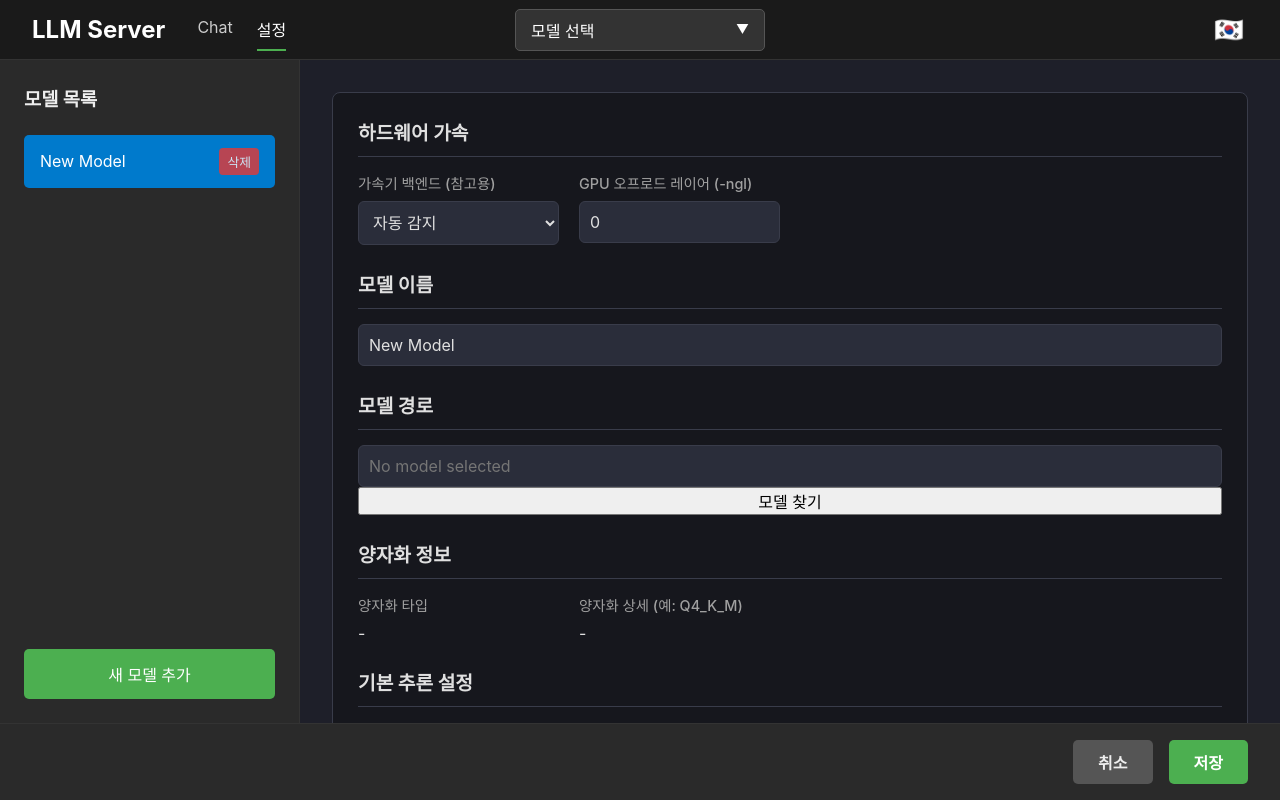
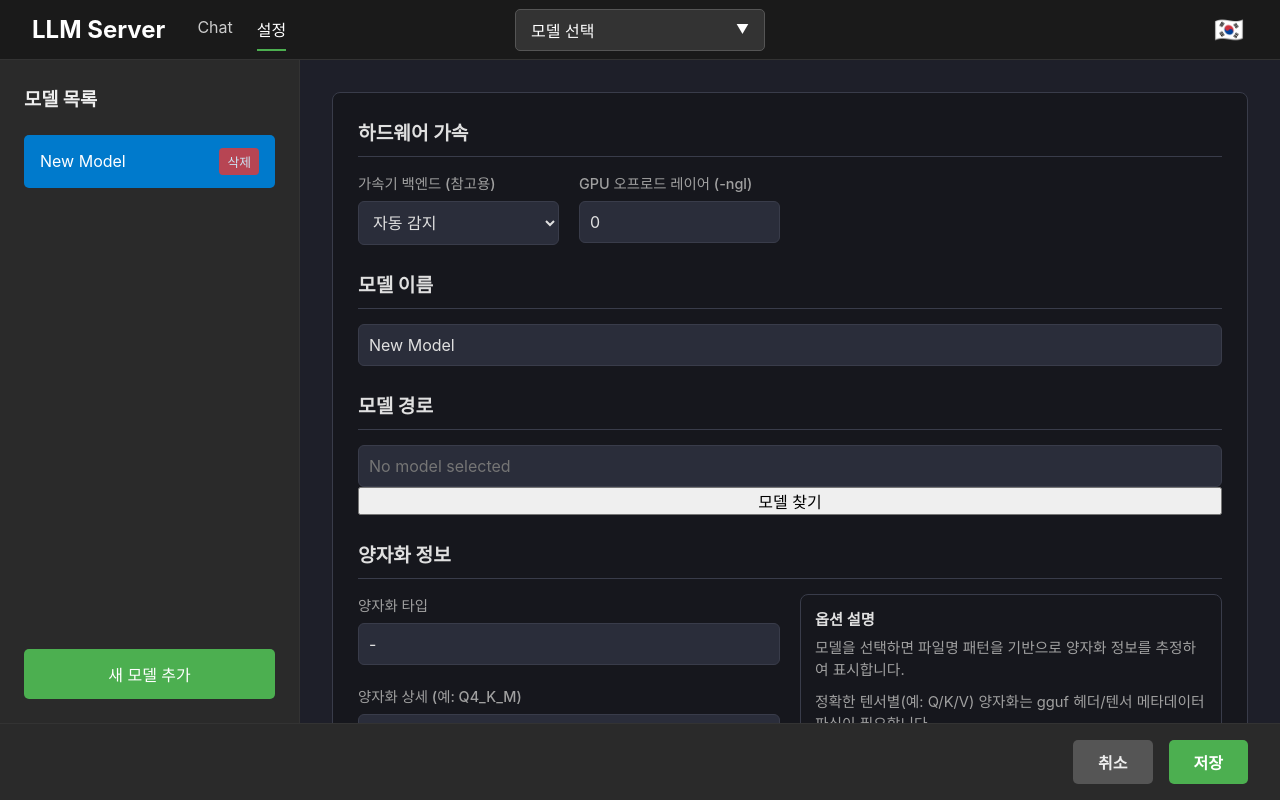
Before and after one commit to DAIOSFoundation/llm-server, a React (Vite) app in the folder frontend/: page /settings in a window 1280 px wide. Both pictures are taken after a click on the button "새 모델 추가". Built offline with nearby package versions, Linux system fonts and the light colour scheme.

Commit message:
Add quantization option guide panel

```diff
--- a/frontend/src/components/ModelForm.css
+++ b/frontend/src/components/ModelForm.css
@@ -26,6 +26,56 @@
   display: grid;
   grid-template-columns: repeat(auto-fill, minmax(200px, 1fr));
   gap: 20px;
+}
+
+.static-value {
+  width: 100%;
+  padding: 10px;
+  border-radius: 6px;
+  border: 1px solid var(--border-color);
+  background-color: var(--secondary-color);
+  color: var(--text-color);
+  font-size: 1rem;
+  line-height: 1.25;
+  user-select: text;
+}
+
+.quantization-grid {
+  display: grid;
+  grid-template-columns: 1fr 1fr;
+  gap: 20px;
+  align-items: start;
+}
+
+.quantization-left {
+  display: grid;
+  grid-template-columns: 1fr;
+  gap: 20px;
+}
+
+.quantization-description {
+  border: 1px solid var(--border-color);
+  background-color: var(--background-color-darker);
+  border-radius: 8px;
+  padding: 12px 14px;
+}
+
+.quantization-description-title {
+  font-size: 0.95rem;
+  font-weight: 600;
+  color: var(--text-color);
+  margin-bottom: 8px;
+}
+
+.quantization-description-paragraph {
+  margin: 0 0 10px 0;
+  color: var(--text-color-secondary);
+  font-size: 0.92rem;
+  line-height: 1.5;
+}
+
+.quantization-description-paragraph:last-child {
+  margin-bottom: 0;
 }
 
 .form-group {
--- a/frontend/src/components/ModelForm.jsx
+++ b/frontend/src/components/ModelForm.jsx
@@ -48,8 +48,98 @@ const inferQuantizationFromPath = (modelPath) => {
   return { type: 'Unknown', detail: fileName };
 };
 
+const buildQuantizationGuide = (language, quantDetail, quantType) => {
+  const detail = (quantDetail || '').toUpperCase();
+
+  const isKo = language === 'ko';
+
+  const base = {
+    title: isKo ? '옵션 설명' : 'Option Guide',
+    paragraphs: [],
+  };
+
+  if (!detail || detail === '-' || quantType === '-') {
+    base.paragraphs = [
+      isKo
+        ? '모델을 선택하면 파일명 패턴을 기반으로 양자화 정보를 추정하여 표시합니다.'
+        : 'When you select a model, we infer quantization from the filename pattern.',
+      isKo
+        ? '정확한 텐서별(예: Q/K/V) 양자화는 gguf 헤더/텐서 메타데이터 파싱이 필요합니다.'
+        : 'Exact per-tensor (e.g., Q/K/V) quantization requires parsing GGUF metadata.',
+    ];
+    return base;
+  }
+
+  // 공통 설명
+  base.paragraphs.push(
+    isKo
+      ? '표시는 GGUF 파일명에 포함된 태그(Q4_K_M, Q8_0, FP16 등)를 기반으로 합니다.'
+      : 'This is inferred from filename tags (Q4_K_M, Q8_0, FP16, etc.).',
+  );
+
+  // FP16
+  if (detail.includes('FP16') || detail.includes('F16')) {
+    base.paragraphs.push(
+      isKo
+        ? 'FP16은 16-bit 부동소수(half) 정밀도 가중치로, 품질이 좋은 대신 파일/메모리 사용량이 큽니다.'
+        : 'FP16 uses 16-bit floating-point weights: best quality, larger size/VRAM.',
+    );
+    return base;
+  }
+
+  // 8-bit
+  if (detail.includes('Q8_0')) {
+    base.paragraphs.push(
+      isKo
+        ? 'Q8_0은 8-bit 양자화로, 품질 손실이 비교적 적고(대체로 안정적) 4-bit 대비 메모리 사용량은 더 큽니다.'
+        : 'Q8_0 is 8-bit quantization: usually stable quality, more VRAM than 4-bit.',
+    );
+  }
+
+  // Legacy 4-bit (Q4_0, Q4_1)
+  if (detail === 'Q4_0' || detail === 'Q4_1') {
+    base.paragraphs.push(
+      isKo
+        ? 'Q4_0/Q4_1의 “0/1”은 비교적 오래된(legacy) 4-bit 양자화 변형을 의미합니다. 용량은 작지만 최신 K-quant 계열보다 품질이 떨어질 수 있습니다.'
+        : '“0/1” in Q4_0/Q4_1 refers to legacy 4-bit variants. Small size, but may be worse than newer K-quants.',
+    );
+  }
+
+  // K-quants
+  if (detail.includes('_K_')) {
+    base.paragraphs.push(
+      isKo
+        ? '“K”는 K-quant 계열(개선된 양자화)을 의미하며, 같은 비트수에서 품질/속도 균형이 더 좋은 편입니다.'
+        : '“K” indicates the K-quant family (improved quantization), often better quality/throughput balance.',
+    );
+    if (detail.endsWith('_S')) {
+      base.paragraphs.push(
+        isKo
+          ? '“S”는 보통 더 작은 용량(더 공격적인 압축) 쪽으로, 품질 손실이 더 클 수 있습니다.'
+          : '“S” is usually smaller/more aggressive, potentially more quality loss.',
+      );
+    }
+    if (detail.endsWith('_M')) {
+      base.paragraphs.push(
+        isKo
+          ? '“M”은 보통 품질을 더 우선하는 변형으로, 같은 4-bit라도 S보다 품질이 나은 경우가 많습니다.'
+          : '“M” usually prioritizes quality (often better than S at the same bit-width).',
+      );
+    }
+  }
+
+  // q/k/v 용어 설명 (사용자 요청)
+  base.paragraphs.push(
+    isKo
+      ? '참고: “q/k/v”는 어텐션의 Query/Key/Value 가중치 텐서를 의미합니다. 일부 GGUF는 텐서별로 서로 다른 양자화를 혼합할 수 있어, 이를 표시하려면 gguf 내부 메타데이터(텐서 타입)를 직접 읽어야 합니다.'
+      : 'Note: “q/k/v” refer to attention Query/Key/Value tensors. Some GGUFs can mix quantization per tensor; showing that requires parsing GGUF tensor metadata.',
+  );
+
+  return base;
+};
+
 const ModelForm = ({ config, onChange }) => {
-  const { t } = useLanguage();
+  const { t, language } = useLanguage();
   const [formData, setFormData] = useState({});
 
   useEffect(() => {
@@ -96,6 +186,11 @@ const ModelForm = ({ config, onChange }) => {
   const quantInfo = useMemo(
     () => inferQuantizationFromPath(formData.modelPath),
     [formData.modelPath],
+  );
+
+  const quantGuide = useMemo(
+    () => buildQuantizationGuide(language, quantInfo.detail, quantInfo.type),
+    [language, quantInfo.detail, quantInfo.type],
   );
 
   return (
@@ -151,7 +246,8 @@ const ModelForm = ({ config, onChange }) => {
       {/* Quantization Info Section */}
       <div className="form-section">
         <h3>{t('settings.quantizationInfo')}</h3>
-        <div className="form-grid">
+        <div className="quantization-grid">
+          <div className="quantization-left">
             <div className="form-group">
               <label>{t('settings.quantizationType')}</label>
               <div className="static-value">
@@ -163,6 +259,16 @@ const ModelForm = ({ config, onChange }) => {
               <div className="static-value">
                 {quantInfo.detail || '-'}
               </div>
+            </div>
+          </div>
+
+          <div className="quantization-description">
+            <div className="quantization-description-title">
+              {t('settings.quantizationGuide')}
+            </div>
+            {quantGuide.paragraphs.map((p, idx) => (
+              <p key={idx} className="quantization-description-paragraph">{p}</p>
+            ))}
           </div>
         </div>
       </div>
--- a/frontend/src/translations.json
+++ b/frontend/src/translations.json
@@ -43,6 +43,7 @@
     "settings.quantizationInfo": "양자화 정보",
     "settings.quantizationType": "양자화 타입",
     "settings.quantizationDetail": "양자화 상세 (예: Q4_K_M)",
+    "settings.quantizationGuide": "옵션 설명",
     "accelerator.auto": "자동 감지",
     "accelerator.mps": "Metal (Apple Silicon)",
     "accelerator.cuda": "CUDA (NVIDIA)",
@@ -126,6 +127,7 @@
     "settings.quantizationInfo": "Quantization Info",
     "settings.quantizationType": "Quantization Type",
     "settings.quantizationDetail": "Quantization Detail (e.g., Q4_K_M)",
+    "settings.quantizationGuide": "Option Guide",
     "accelerator.auto": "Auto Detect",
     "accelerator.mps": "Metal (Apple Silicon)",
     "accelerator.cuda": "CUDA (NVIDIA)",
```
Lines whose indentation alone changed are shown as unchanged.
